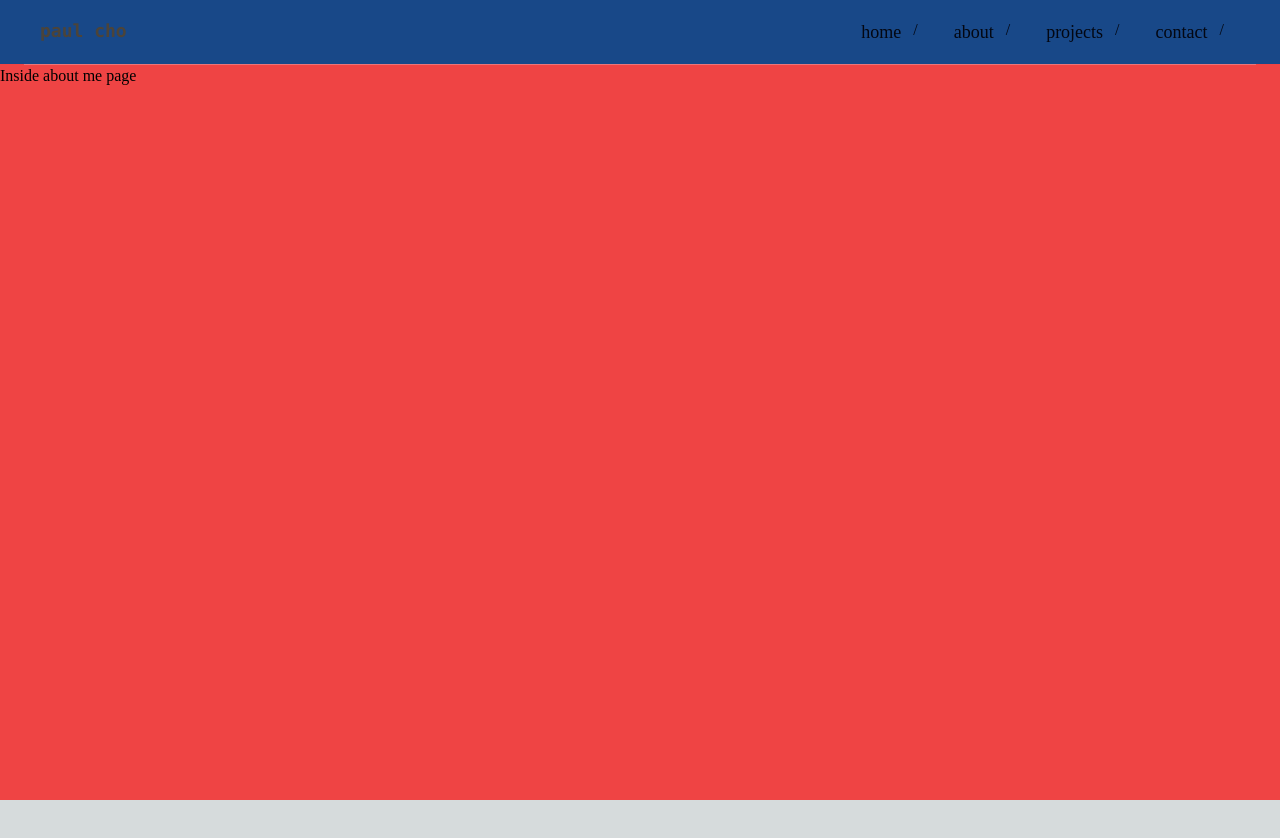
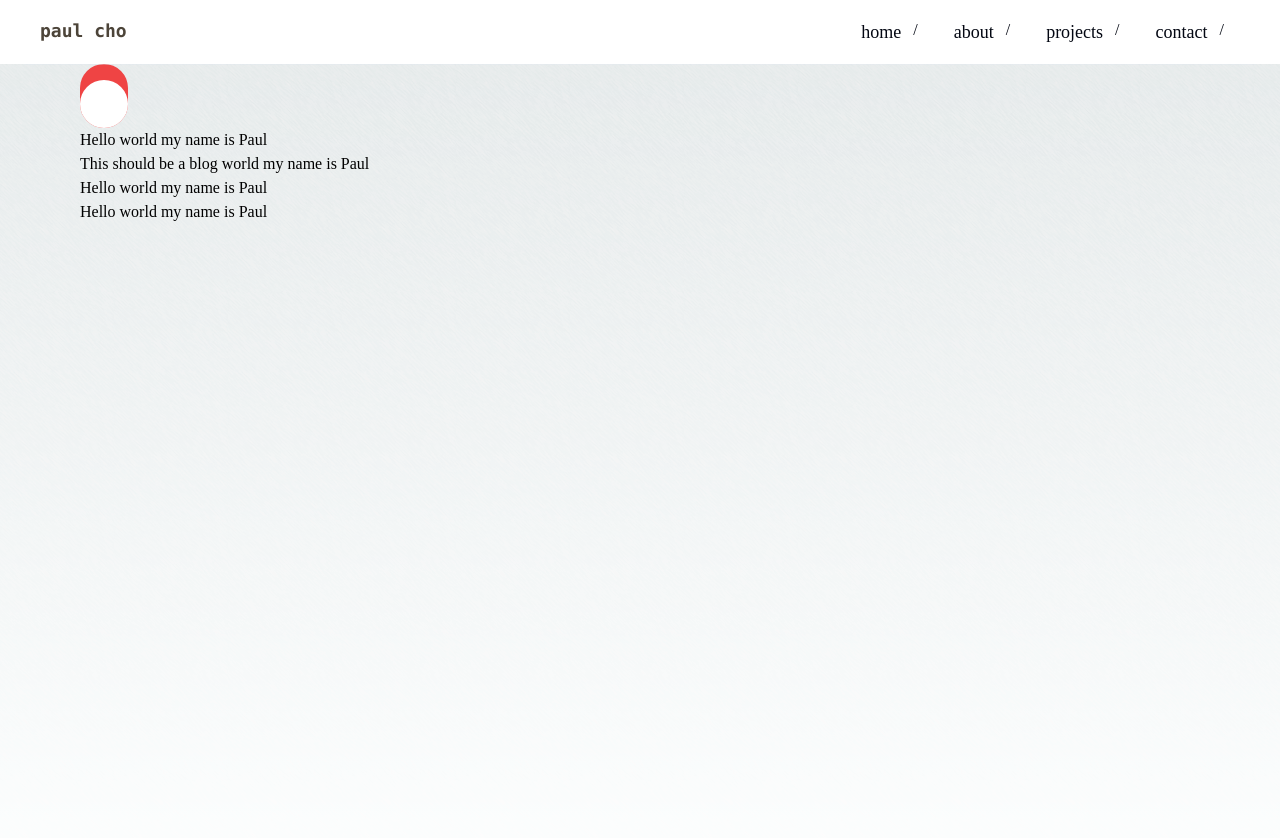
Before and after one commit to paul-cho-39/portfolio, a Next.js app: page /about in a window 1280 px wide. Shown: the top 838 px of the page. Before the commit the page ends 800 px from the top, so only its background shows below. Built offline with nearby package versions, Linux system fonts and the light colour scheme.

Commit message:
remaking dark theme toggler and fixing navigations

```diff
--- a/src/app/about/layout.tsx
+++ b/src/app/about/layout.tsx
@@ -1,13 +1,26 @@
 'use client';
 
+import BackButton from '../component/buttons/backButton';
+import { Toggler } from '../component/buttons/toggler';
+import { Container } from '../component/layouts/container';
 import Navbar from '../component/nav/navigation';
 
 export default function AboutMeLayout({ children }: { children: React.ReactNode }) {
    return (
-      <section className='bg-red-500 min-h-screen'>
-         <Navbar />
-         <div className='min-h-full w-full'>{children}</div>
-         {/* Include shared UI here e.g. a header or sidebar */}
-      </section>
+      <div>
+         <Navbar isHome={false} />
+         <section
+            style={{
+               backgroundImage: 'url("/white-brushed.png")',
+               // backgroundColor: 'var(--background-profile',
+            }}
+         >
+            <Container className='h-full w-full dark:bg-slate-800 min-h-screen'>
+               <BackButton showBackText={true} />
+               <Toggler />
+               {children}
+            </Container>
+         </section>
+      </div>
    );
 }
--- a/src/app/about/page.tsx
+++ b/src/app/about/page.tsx
@@ -1,5 +1,14 @@
 'use client';
 
+import BackButton from '../component/buttons/backButton';
+
 export default function About() {
-   return <div>Inside about me page</div>;
+   return (
+      <div>
+         <p>Hello world my name is Paul</p>
+         <p>This should be a blog world my name is Paul</p>
+         <p>Hello world my name is Paul</p>
+         <p>Hello world my name is Paul</p>
+      </div>
+   );
 }
--- /dev/null
+++ b/src/app/component/buttons/backButton.tsx
@@ -0,0 +1,44 @@
+import { ArrowLeftIcon } from '@heroicons/react/24/outline';
+import classNames from 'classnames';
+import { useRouter, usePathname } from 'next/navigation';
+import { useEffect, useState } from 'react';
+
+interface BackButtonProps {
+   showBackText: boolean;
+}
+
+const BackButton = ({ showBackText }: BackButtonProps) => {
+   const [isHovered, setHovered] = useState(false);
+   const router = useRouter();
+
+   const handleMouseEnter = () => {
+      if (!showBackText) setHovered(false);
+
+      setHovered(true);
+   };
+
+   return (
+      <div className='fixed inset-20 dark:text-slate-200'>
+         <button
+            onClick={() => router.back()}
+            onMouseEnter={handleMouseEnter}
+            onMouseLeave={() => setHovered(false)}
+            aria-label='Go back to previous main page'
+            className='dark:slate-text-200 flex'
+         >
+            <ArrowLeftIcon
+               aria-hidden={true}
+               className='h-6 w-6 hover:outline-2 hover:outline-black'
+            />
+            <span className='sr-only'>Back button</span>
+            {showBackText && (
+               <span className={classNames(isHovered ? 'relative top-0 left-2' : 'hidden')}>
+                  Back
+               </span>
+            )}
+         </button>
+      </div>
+   );
+};
+
+export default BackButton;
--- a/src/app/component/buttons/toggler.tsx
+++ b/src/app/component/buttons/toggler.tsx
@@ -1,7 +1,8 @@
 import { Variants, motion } from 'framer-motion';
-import { Switch } from '@headlessui/react';
 import classNames from '@/app/library/helper';
 import { ThemeContextParams } from '@/app/constants';
+import { useContext, useEffect } from 'react';
+import { ThemeContext } from '@/app/library/contexts/ThemeContext';
 
 // put this into an object instead;
 type Size = {
@@ -17,14 +18,33 @@ type Size = {
    };
 };
 
-export const Toggler = ({ theme, setTheme }: ThemeContextParams) => {
+function useDarkTheme() {
+   const context = useContext<ThemeContextParams | undefined>(ThemeContext);
+
+   if (!context) {
+      throw new Error('At least one component must be used within ThemeProvider component');
+   }
+
+   const { theme, setTheme } = context;
+
+   useEffect(() => {
+      if (theme === 'dark') {
+         document.body.classList.add('dark');
+      } else {
+         document.body.classList.remove('dark');
+      }
+   }, [theme]);
+
+   return { theme, setTheme };
+}
+
+export const Toggler = () => {
+   const { theme, setTheme } = useDarkTheme();
+
    const toggleTheme = () => {
       const newTheme = theme === 'light' ? 'dark' : 'light';
-      const darkEnabled = theme === 'dark';
 
       setTheme(newTheme);
-
-      window.localStorage.setItem('theme', newTheme);
    };
 
    // create an animation as if the ball is sliding
@@ -35,109 +55,131 @@ export const Toggler = ({ theme, setTheme }: ThemeContextParams) => {
       damping: 35,
    };
 
-   const iconVariants: Variants = {
-      off: {
-         //  moon
-         rotate: 90,
-         transition: {
-            ...spring,
-            rotate: {
-               duration: 0.25,
-               ease: 'linear',
-               repeat: 0,
-            },
-         },
-      },
-      on: {
-         // sun
-         rotate: -90,
-         transition: {
-            ...spring,
-            rotate: {
-               duration: 0.25,
-               ease: 'linear',
-               repeat: 0,
-            },
-         },
-      },
-   };
+   // const iconVariants: Variants = {
+   //    off: {
+   //       //  moon
+   //       rotate: 90,
+   //       transition: {
+   //          ...spring,
+   //          rotate: {
+   //             duration: 0.25,
+   //             ease: 'linear',
+   //             repeat: 0,
+   //          },
+   //       },
+   //    },
+   //    on: {
+   //       // sun
+   //       rotate: -90,
+   //       transition: {
+   //          ...spring,
+   //          rotate: {
+   //             duration: 0.25,
+   //             ease: 'linear',
+   //             repeat: 0,
+   //          },
+   //       },
+   //    },
+   // };
 
-   const darkMode = theme === 'dark';
+   // const darkMode = theme === 'dark';
 
+   const isLight = theme === 'light';
    return (
-      <Switch
+      <div
          className={classNames(
-            darkMode ? 'bg-gradient-to-l from-gray-600 via-slate-500 to-gray-400' : 'bg-slate-100',
-            'inline-flex h-6 w-12 flex-shrink-0 cursor-pointer rounded-full border-2 border-transparent transition-colors duration-300 ease-in-out focus:outline-none focus:ring-[0.5px] focus:ring-black dark:focus:ring-white focus:ring-offset-2'
+            // isLight ? 'justify-start' : 'justify-end',
+            'w-12 h-16 p-0 cursor-pointer relative rounded-3xl bg-red-500'
          )}
-         checked={darkMode}
-         onChange={toggleTheme}
+         onClick={toggleTheme}
       >
-         <span className='sr-only'>Change theme</span>
-         <span
-            className={classNames(
-               darkMode ? 'translate-x-6' : 'translate-x-0',
-               'pointer-events-none relative inline-block h-5 w-5 transform rounded-full shadow ring-0 transition-all duration-300 ease-in-out'
-            )}
-         >
-            <span
-               className={classNames(
-                  darkMode ? 'opacity-0 duration-100 ease-out' : 'opacity-100 duration-300 ease-in',
-                  'absolute inset-0 flex h-full w-full items-center justify-center transition-opacity'
-               )}
-               aria-hidden='true'
-            >
-               {/* Sun icon */}
-               <motion.svg
-                  layout
-                  variants={iconVariants}
-                  // className='h-10 w-10'
-                  className={classNames(
-                     darkMode ? 'rotate-90' : '-rotate-90',
-                     'h-10 w-10 transition-all duration-200 ease-in'
-                  )}
-                  viewBox='0 0 50 50'
-                  fill='none'
-                  xmlns='http://www.w3.org/2000/svg'
-               >
-                  <defs>
-                     <radialGradient id='sunGradient' cx='0.5' cy='0.5' r='0.5'>
-                        <stop offset='0%' stopColor='#FFFC00' stopOpacity='1' />
-                        <stop offset='50%' stopColor='#FFD700' stopOpacity='1' />
-                        <stop offset='100%' stopColor='#FFA500' stopOpacity='1' />
-                     </radialGradient>
-                  </defs>
-                  <circle cx='25' cy='25' r='20' fill='url(#sunGradient)' />
-               </motion.svg>
-               {/* Add your sun SVG here */}
-            </span>
-            <span
-               className={classNames(
-                  darkMode ? 'opacity-100 duration-300 ease-in' : 'opacity-0 duration-100 ease-out',
-                  'absolute inset-0 flex h-full w-full items-center justify-center transition-opacity'
-               )}
-               aria-hidden='true'
-            >
-               {/* Moon icon */}
-               <motion.svg
-                  layout
-                  variants={iconVariants}
-                  className={classNames(
-                     darkMode ? 'rotate-90' : '-rotate-90',
-                     'h-10 w-10 transition-all duration-200 ease-in'
-                  )}
-                  viewBox='0 0 50 50'
-                  fill='#c2c9ca'
-                  xmlns='http://www.w3.org/2000/svg'
-               >
-                  <circle cx='25' cy='25' r='20' fill='#c2c9ca ' />
-                  <circle cx='14' cy='16' r='2' fill='#595959' />
-                  <circle cx='30' cy='15' r='5' fill='#595959' />
-                  <circle cx='26' cy='33' r='4' fill='#595959' />
-               </motion.svg>
-               {/* Add your moon SVG here */}
-            </span>
-         </span>
-      </Switch>
+         <motion.div
+            initial={false}
+            animate={{
+               top: isLight ? '100%' : '0%',
+               y: isLight ? '-100%' : '0%',
+            }}
+            className='bg-white absolute left-0 w-12 h-12 rounded-full'
+            layout
+            transition={spring}
+         />
+      </div>
    );
+
+   // sticking to more simple toggler here
+   // return (
+   //    <Switch
+   //       className={classNames(
+   //          darkMode ? 'bg-gradient-to-l from-gray-600 via-slate-500 to-gray-400' : 'bg-slate-100',
+   //          'inline-flex h-6 w-12 flex-shrink-0 cursor-pointer rounded-full border-2 border-transparent transition-colors duration-300 ease-in-out focus:outline-none focus:ring-[0.5px] focus:ring-black dark:focus:ring-white focus:ring-offset-2'
+   //       )}
+   //       checked={darkMode}
+   //       onChange={toggleTheme}
+   //    >
+   //       <span className='sr-only'>Change theme</span>
+   //       <span
+   //          className={classNames(
+   //             darkMode ? 'translate-x-6' : 'translate-x-0',
+   //             'pointer-events-none relative inline-block h-5 w-5 transform rounded-full shadow ring-0 transition-all duration-300 ease-in-out'
+   //          )}
+   //       >
+   //          <span
+   //             className={classNames(
+   //                darkMode ? 'opacity-0 duration-100 ease-out' : 'opacity-100 duration-300 ease-in',
+   //                'absolute inset-0 flex h-full w-full items-center justify-center transition-opacity'
+   //             )}
+   //             aria-hidden='true'
+   //          >
+   //             {/* sun icon svg */}
+   //             <motion.svg
+   //                layout
+   //                variants={iconVariants}
+   //                // className='h-10 w-10'
+   //                className={classNames(
+   //                   darkMode ? 'rotate-90' : '-rotate-90',
+   //                   'h-10 w-10 transition-all duration-200 ease-in'
+   //                )}
+   //                viewBox='0 0 50 50'
+   //                fill='none'
+   //                xmlns='http://www.w3.org/2000/svg'
+   //             >
+   //                <defs>
+   //                   <radialGradient id='sunGradient' cx='0.5' cy='0.5' r='0.5'>
+   //                      <stop offset='0%' stopColor='#FFFC00' stopOpacity='1' />
+   //                      <stop offset='50%' stopColor='#FFD700' stopOpacity='1' />
+   //                      <stop offset='100%' stopColor='#FFA500' stopOpacity='1' />
+   //                   </radialGradient>
+   //                </defs>
+   //                <circle cx='25' cy='25' r='20' fill='url(#sunGradient)' />
+   //             </motion.svg>
+   //          </span>
+   //          <span
+   //             className={classNames(
+   //                darkMode ? 'opacity-100 duration-300 ease-in' : 'opacity-0 duration-100 ease-out',
+   //                'absolute inset-0 flex h-full w-full items-center justify-center transition-opacity'
+   //             )}
+   //             aria-hidden='true'
+   //          >
+   //             {/* moon icon */}
+   //             <motion.svg
+   //                layout
+   //                variants={iconVariants}
+   //                className={classNames(
+   //                   darkMode ? 'rotate-90' : '-rotate-90',
+   //                   'h-10 w-10 transition-all duration-200 ease-in'
+   //                )}
+   //                viewBox='0 0 50 50'
+   //                fill='#c2c9ca'
+   //                xmlns='http://www.w3.org/2000/svg'
+   //             >
+   //                <circle cx='25' cy='25' r='20' fill='#c2c9ca ' />
+   //                <circle cx='14' cy='16' r='2' fill='#595959' />
+   //                <circle cx='30' cy='15' r='5' fill='#595959' />
+   //                <circle cx='26' cy='33' r='4' fill='#595959' />
+   //             </motion.svg>
+   //             {/* Add your moon SVG here */}
+   //          </span>
+   //       </span>
+   //    </Switch>
+   // );
 };
--- a/src/app/component/layouts/_pages/projects/index.tsx
+++ b/src/app/component/layouts/_pages/projects/index.tsx
@@ -20,6 +20,7 @@ const ProjectLayout = ({ projects, children }: ProjectLayoutsParam) => {
          <div className='xl:relative'>
             {/* fill in the logic here */}
             <div className='mx-auto max-w-2xl'>
+               {/* use this back button for the common layout */}
                <button
                   type='button'
                   onClick={() => router.back()}
--- a/src/app/component/nav/desktopNav.tsx
+++ b/src/app/component/nav/desktopNav.tsx
@@ -3,8 +3,15 @@ import classNames from 'classnames';
 import HeaderTitle from './navTitle';
 import WaveyLine from '../svg/wavey-line';
 import { useState } from 'react';
+import Link from 'next/link';
 
-const LargeNavigation = ({ isTop }: { isTop: boolean }) => {
+interface LargeNavigationProps {
+   isTop: boolean;
+   isHome: boolean;
+   bgColor: string;
+}
+
+const LargeNavigation = ({ isTop, isHome, bgColor }: LargeNavigationProps) => {
    const [navItems, setNavItems] = useState(navigation);
 
    const handleMouseEnter = (name: string) => {
@@ -16,7 +23,7 @@ const LargeNavigation = ({ isTop }: { isTop: boolean }) => {
    };
 
    return (
-      <div className='hidden mx-auto md:h-16 md:flex md:w-full bg-[#184888] '>
+      <div className={classNames(bgColor, 'hidden mx-auto md:h-16 md:flex md:w-full')}>
          <div className='flex flex-row justify-stretch items-stretch w-full h-full'>
             <HeaderTitle />
             <div className='flex flex-row items-end justify-end w-full h-full bg-transparent'>
@@ -40,8 +47,8 @@ const LargeNavigation = ({ isTop }: { isTop: boolean }) => {
                            onMouseEnter={() => handleMouseEnter(item.name)}
                            className='mx-1 '
                         >
-                           <a
-                              href={item.href}
+                           <Link
+                              href={isHome ? item.href : '/' + item.href}
                               className={classNames(
                                  'relative h-full self-baseline group flex gap-x-3 p-3 group-hover:text-opacity-60'
                               )}
@@ -51,7 +58,7 @@ const LargeNavigation = ({ isTop }: { isTop: boolean }) => {
                               <span className='absolute bottom-0 left-2 w-full overflow-hidden'>
                                  <WaveyLine isHovered={item.current} height={10} />
                               </span>
-                           </a>
+                           </Link>
                         </li>
                      ))}
                   </ul>
--- a/src/app/component/nav/navigation.tsx
+++ b/src/app/component/nav/navigation.tsx
@@ -11,13 +11,13 @@ const Navbar = ({ isHome = true }: { isHome: boolean }) => {
    const { isTop, scrollDirection } = useScrollDirection();
 
    const HOME_COLOR = 'bg-[#184888]';
-   const DEFAULT_COLOR = 'bg-[##1E5099]';
+   const DEFAULT_COLOR = 'bg-white';
 
    // in home route the navigation position is 'fixed' otherwise relative
    const getBgColor = () => {
       if (!isHome) return DEFAULT_COLOR;
 
-      return isTop ? HOME_COLOR : 'bg-transparent';
+      return isTop ? HOME_COLOR : DEFAULT_COLOR;
    };
 
    const getNavigationDisplay = () => {
@@ -33,10 +33,10 @@ const Navbar = ({ isHome = true }: { isHome: boolean }) => {
       <header className={classNames(getBgColor())}>
          <div className='w-full'>
             {/* mobile version */}
-            <MobileNavigation />
+            <MobileNavigation isHome={isHome} />
 
             {/* desktop version */}
-            <LargeNavigation isTop={isTop} />
+            <LargeNavigation bgColor={getBgColor()} isHome={isHome} isTop={isTop} />
          </div>
          {/* blurred fixed navigation */}
          {(!isTop || !isHome) && (
--- a/src/app/library/contexts/ThemeContext.tsx
+++ b/src/app/library/contexts/ThemeContext.tsx
@@ -1,7 +1,5 @@
-'use client';
-
+import { ColorTheme, ThemeContextParams } from '@/app/constants';
 import { createContext, useState, useEffect } from 'react';
-import { ColorTheme, ThemeContextParams } from '@/constants';
 
 export const ThemeContext = createContext<ThemeContextParams | undefined>(undefined);
 
--- a/src/app/page.tsx
+++ b/src/app/page.tsx
@@ -23,7 +23,7 @@ export default function Home({ Component, pageProps }: AppProps) {
 
    return (
       <>
-         <Navbar />
+         <Navbar isHome={true} />
          {/* TODO: blank with loader screen(?) */}
          <FrontPage />
          {/* <DynamicCanvas /> */}
--- a/tailwind.config.js
+++ b/tailwind.config.js
@@ -8,6 +8,7 @@ module.exports = {
    darkMode: 'class',
    theme: {
       extend: {
+         color: {},
          backgroundImage: {
             'gradient-radial': 'radial-gradient(var(--tw-gradient-stops))',
             'gradient-conic': 'conic-gradient(from 180deg at 50% 50%, var(--tw-gradient-stops))',
```
Also changed, not shown: src/app/component/nav/mobileNav.tsx (+6 -6 lines), src/app/component/layouts/_pages/about/index.tsx (deleted).
